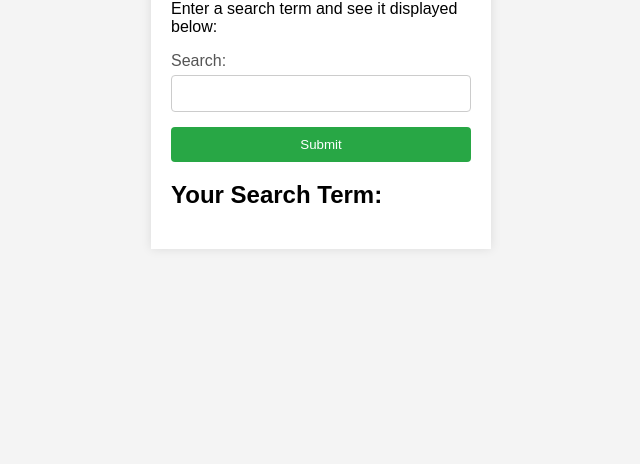
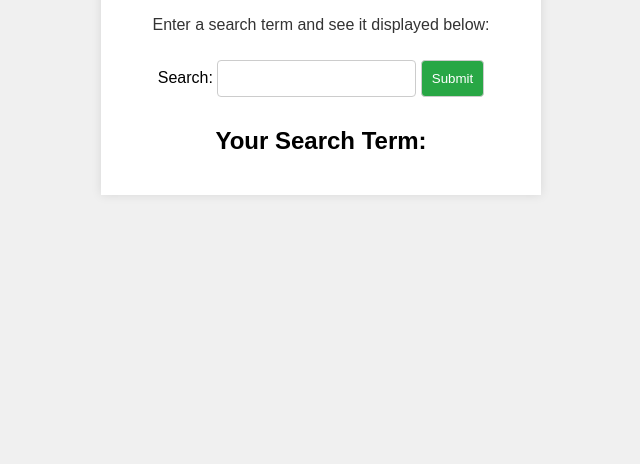
Before and after one commit to YTstyo/Basic-SQL-Injection, a plain HTML site: page index.html in a window 1280 px wide. Shown: the part 352-816 px from the top of the page, without its empty margins (319-959 px from the left). Drawn offline with Linux system fonts and the light colour scheme.

Commit message:
Update style.css

```diff
--- a/style.css
+++ b/style.css
@@ -1,6 +1,6 @@
 body {
     font-family: Arial, sans-serif;
-    background-color: #f4f4f4;
+    background-color: #f0f0f0;
     display: flex;
     justify-content: center;
     align-items: center;
@@ -11,40 +11,31 @@ body {
     background-color: white;
     padding: 20px;
     box-shadow: 0 0 10px rgba(0, 0, 0, 0.1);
-    width: 300px;
+    width: 400px;
+    text-align: center;
 }
 
-h1 {
-    text-align: center;
+h1, p {
     color: #333;
 }
 
-form {
-    display: flex;
-    flex-direction: column;
-}
-
-label {
-    margin-bottom: 5px;
-    color: #555;
-}
-
-input {
+input, button {
     padding: 10px;
-    margin-bottom: 15px;
+    margin: 10px 0;
     border: 1px solid #ccc;
     border-radius: 4px;
 }
 
 button {
-    padding: 10px;
     background-color: #28a745;
     color: white;
-    border: none;
-    border-radius: 4px;
     cursor: pointer;
 }
 
 button:hover {
     background-color: #218838;
 }
+
+.result {
+    margin-top: 20px;
+}
```
